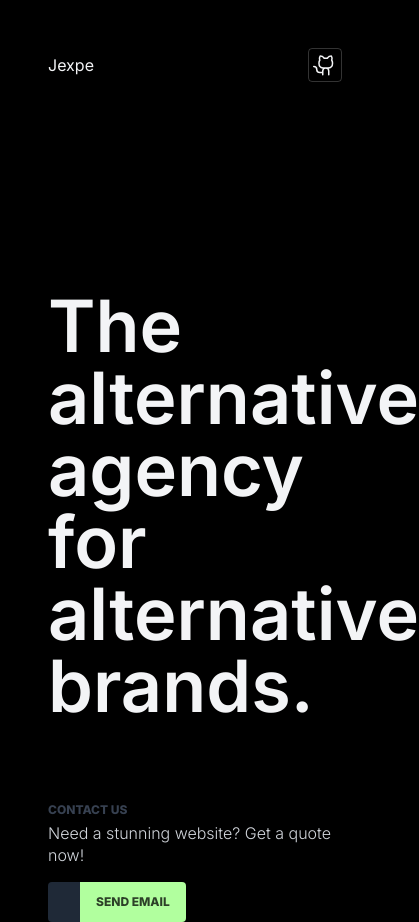
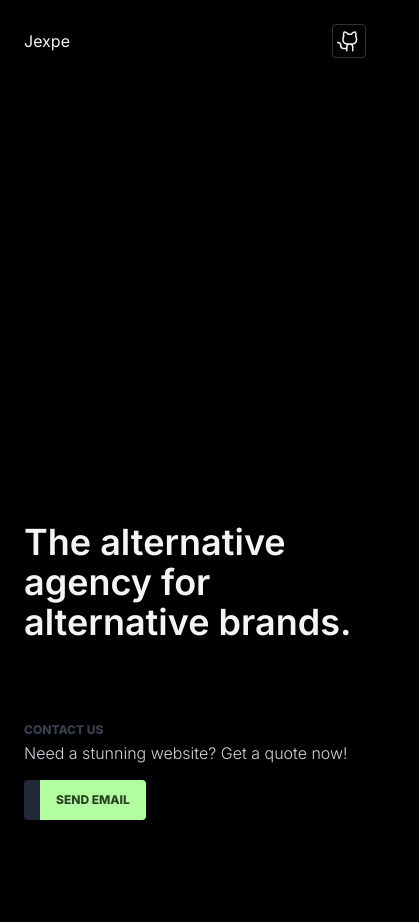
Before and after one commit to raccoman/jexpe-landing, a Next.js app: page / in a window 390 px wide. Shown: the whole page, 419 px wide, since content can reach past the window. After the commit the page ends 844 px from the top, so only its background shows below. Built offline with nearby package versions, Linux system fonts and the light colour scheme.

Commit message:
refactor: homepage UI

```diff
--- a/src/app/page.tsx
+++ b/src/app/page.tsx
@@ -8,9 +8,9 @@ import { GithubLogo, PaperPlaneTilt } from '@phosphor-icons/react'
 const HomePage: NextPage = () => {
 
     return (
-        <div className='h-screen w-screen p-6 xs:p-12 flex'>
+        <div className='h-screen w-screen p-6 sm:p-12 flex'>
 
-            <div className='h-full w-full flex flex-col gap-52 xs:justify-between'>
+            <div className='h-full w-full flex flex-col justify-between'>
 
                 <div className='flex justify-between items-center'>
                     <p>Jexpe</p>
@@ -22,7 +22,7 @@ const HomePage: NextPage = () => {
 
                 <div className='flex flex-col gap-20'>
 
-                    <p className='text-4xl xs:text-7xl font-semibold'>
+                    <p className='text-4xl sm:text-7xl font-semibold'>
                         The alternative agency for<br />
                         alternative brands.
                     </p>
@@ -35,7 +35,7 @@ const HomePage: NextPage = () => {
                             Need a stunning website? Get a quote now!
                         </p>
                         <div className='mt-4 flex items-center'>
-                            <p className='bg-gray-800 px-2 xs:px-4 h-10 rounded-l text-sm flex items-center'>
+                            <p className='bg-gray-800 px-2 sm:px-4 h-10 rounded-l text-sm flex items-center'>
                                 {CONTACT_EMAIL}
                             </p>
                             <Link href={`mailto:${CONTACT_EMAIL}`}
```
